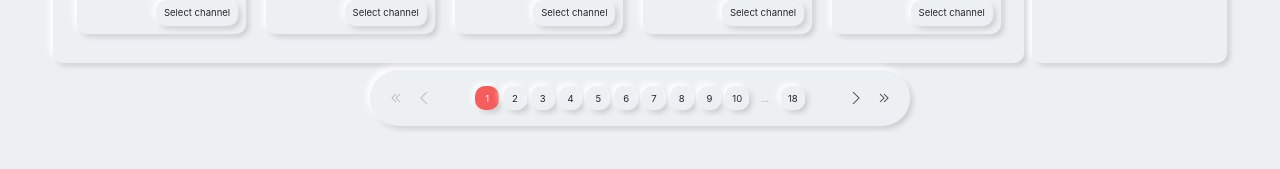
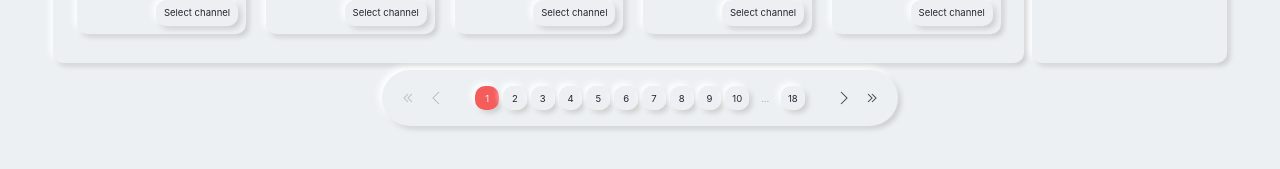
Before and after one commit to vanillapixel/channable, a React (Create React App) app: page / in a window 1280 px wide. Shown: the part 613-782 px from the top of the page. Built offline with nearby package versions, Linux system fonts and the light colour scheme.

Commit message:
readme updated

```diff
--- a/src/components/pagination/Pagination.tsx
+++ b/src/components/pagination/Pagination.tsx
@@ -28,7 +28,6 @@ export const Pagination = ({
 }: PaginationProps) => {
 	const [pageNumbers, setPageNumbers] = useState<number[]>([]);
 	const [pageNumbersSets, setPageNumbersSets] = useState<number>(0);
-
 	const [currentPageNumbersSet, setCurrentPageNumbersSet] = useState<number>(0);
 
 	// it fills an array with the range of numbers of the available pages
@@ -109,7 +108,7 @@ export const Pagination = ({
 	return (
 		<Box
 			gap="medium"
-			css={{ minWidth: "68rem", borderRadius: "50px" }}
+			css={{ minWidth: "65rem", borderRadius: "50px" }}
 			flexDirection="row"
 			justifyContent="spaceBetween"
 		>
```
Also changed, not shown: 2 other files (tests, documents, lock files or other folders).
